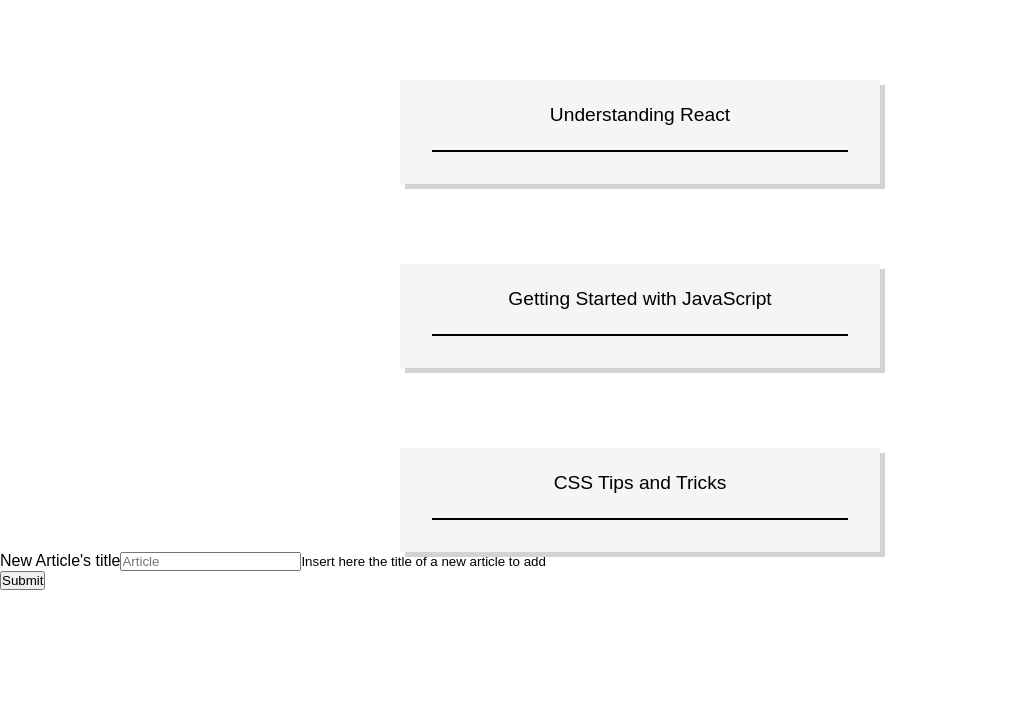
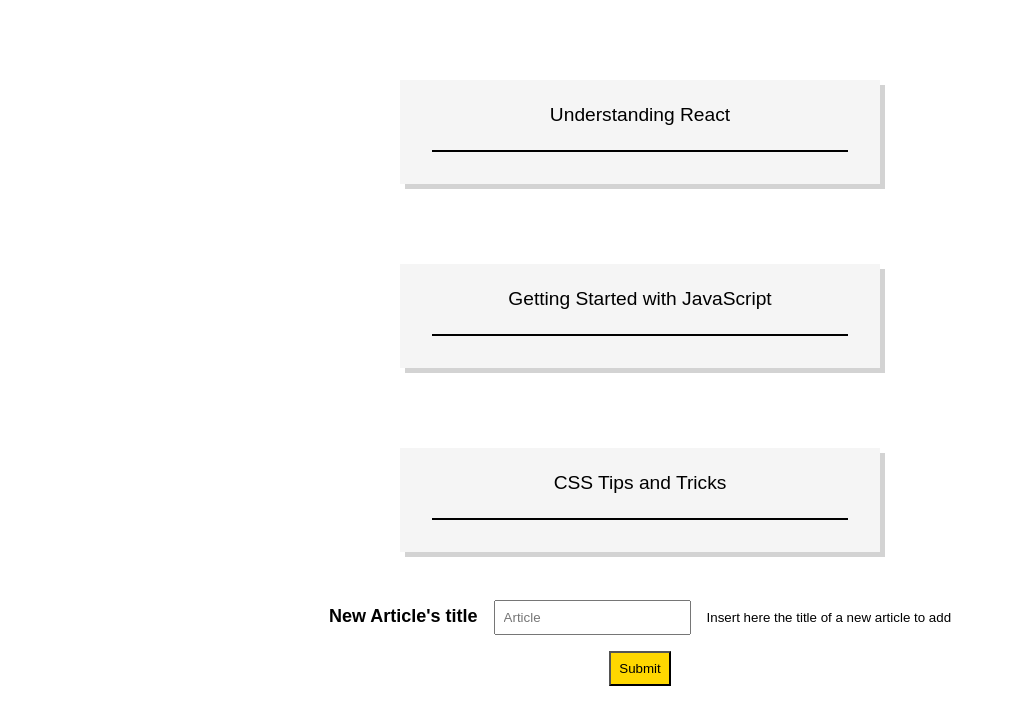
Before and after one commit to NavodContrath/react-form, a React (Vite) app: page / in a window 1280 px wide. Shown: the top 724 px of the page, without its empty margins (0-1014 px from the left). Built offline with nearby package versions, Linux system fonts and the light colour scheme.

Commit message:
Enhance form styling with padding, centered text, and improved label and button designs

```diff
--- a/src/index.css
+++ b/src/index.css
@@ -22,3 +22,22 @@
         border: 1px solid black;
     }
 }
+form{
+    padding:2rem;
+    text-align: center;
+    div.mb-3{
+        margin: 1rem;
+        .form-label{
+            font-size: large;
+            font-weight: bolder;
+        }
+        input{
+            margin: 0 1rem;
+            padding: 0.5rem;
+        }
+    }
+    button{
+       background-color: gold;
+       padding: 0.5rem;
+    }
+}
```
